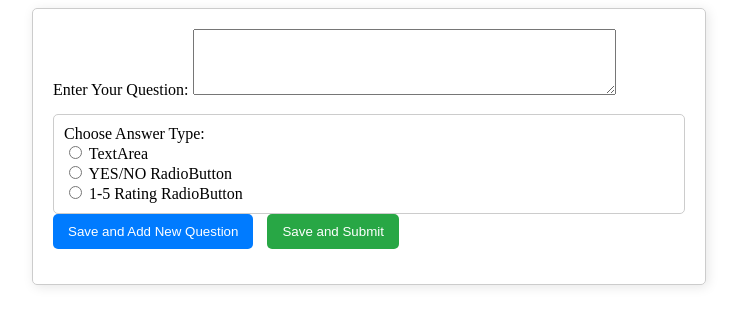
After one commit to deepalikanade4/PMS, a Django app: page /generatekra in a window 1280 px wide. The commit adds this page. Shown: the top 326 px of the page, without its empty margins (271-1010 px from the left). Run offline with Django 4.2, Linux system fonts and the light colour scheme.

Commit message:
almost done with hr module generated kraid and kra table and kra form

```diff
--- a/PMS/__init__.py
+++ /dev/null
@@ -1,3 +0,0 @@
-import pymysql
-
-pymysql.install_as_MySQLdb()
--- a/pmsapp/admin.py
+++ b/pmsapp/admin.py
@@ -1,5 +1,5 @@
 from django.contrib import admin
-from .models import User,Login,Kra,PlanOfAction
+from .models import User,Login,Kra,PlanOfAction,KraId
 
 # Register your models here.
 @admin.register(Login)
@@ -17,3 +17,7 @@ class KraAdmin(admin.ModelAdmin):
 @admin.register(PlanOfAction)
 class POAAdmin(admin.ModelAdmin):
     list_display=['id','user_id','poa','poa_points','start_date','end_date','year','created_on','created_by']
+
+@admin.register(KraId)
+class kraIDAdmin(admin.ModelAdmin):
+    list_display=['id','year','department','designation']
--- /dev/null
+++ b/pmsapp/templates/pmsapp/generatekraform.html
@@ -0,0 +1,75 @@
+<!DOCTYPE html>
+<html lang="en">
+<head>
+    <meta charset="UTF-8">
+    <meta name="viewport" content="width=device-width, initial-scale=1.0">
+    <title>Question Form</title>
+    <style>
+        .container {
+            width: 50%;
+            margin: auto;
+            padding: 20px;
+            border: 1px solid #ccc;
+            border-radius: 5px;
+            box-shadow: 2px 2px 12px rgba(0, 0, 0, 0.1);
+        }
+        .form-group {
+            margin-bottom: 15px;
+        }
+        .border-box {
+            padding: 10px;
+            border: 1px solid #ccc;
+            border-radius: 5px;
+            margin-top: 10px;
+        }
+        .btn {
+            padding: 10px 15px;
+            border: none;
+            border-radius: 5px;
+            cursor: pointer;
+            margin-right: 10px;
+        }
+        .btn-primary {
+            background-color: #007bff;
+            color: white;
+        }
+        .btn-success {
+            background-color: #28a745;
+            color: white;
+        }
+    </style>
+</head>
+<body>
+    <div class="container">
+        <form action="{% url 'generate_kra' %}" method="post" >
+            {% csrf_token %}
+            <input type="hidden" name="kra_id" value="{{current_kra}}">
+            <div class="form-group">
+                <label for="question">Enter Your Question:</label>
+                <textarea id="question" name="question" rows="4" cols="50"></textarea>
+            </div>
+
+            <div class="border-box">
+                <label>Choose Answer Type:</label>
+                <div>
+                    <input type="radio" id="text" name="answer_type" value="text">
+                    <label for="text">TextArea</TextArea></label>
+                </div>
+                <div>
+                    <input type="radio" id="YES/NO" name="answer_type" value="YES/NO">
+                    <label for="YES/NO">YES/NO RadioButton</label>
+                </div>
+                <div>
+                    <input type="radio" id="numeric_rating" name="answer_type" value="numeric_rating">
+                    <label for="numeric_rating">1-5 Rating RadioButton</label>
+                </div>
+            </div>
+
+            <div class="form-group">
+                <button type="submit" name="action" value="save_add_new" class="btn btn-primary">Save and Add New Question</button>
+                <button type="submit" name="action" value="save_submit" class="btn btn-success">Save and Submit</button>
+            </div>
+        </form>
+    </div>
+</body>
+</html>
--- a/pmsapp/urls.py
+++ b/pmsapp/urls.py
@@ -6,5 +6,6 @@ urlpatterns=[
     path("",views.signuppage,name='signup'),
     path("login",views.loginpage,name='login'),
     path("hr_dashboard",views.hr_dashboard,name='hr_dashboard'),
+    path('generatekra',views.generatekra,name='generate_kra')
 
 ]
--- a/pmsapp/views.py
+++ b/pmsapp/views.py
@@ -3,10 +3,12 @@ from django.shortcuts import render,redirect
 from django.contrib.auth import authenticate, login
 from django.contrib.auth.hashers import make_password
 from django.contrib.auth.models import User
-from .forms import Userloginform,UserRegistrationform , HRDashboardForm
-from .models import User,Login,Kra
+from .forms import Userloginform,UserRegistrationform , HRDashboardForm,KRAResponseForm
+from .models import User,Login,Kra,KraId
 from django.contrib import messages
 from django.middleware.csrf import get_token
+
+import datetime
 
 
 def signuppage(request):
@@ -27,17 +29,18 @@ def loginpage(request):
     if request.method=='POST':
         form=Userloginform(request,data=request.POST)
         if form.is_valid():
-            print('*********************************************')
+
             user=authenticate(username=form.cleaned_data['username'],
                          password=form.cleaned_data['password'])
             print(user)
             if user is not None:
-                print("_________________________________________________")
                 login(request,user)
                 print(form.cleaned_data['role'])
+                request.session['empcode'] = user.emp_code
                 if form.cleaned_data['role']=="HR":
-                    form=HRDashboardForm()
-                    return render(request,'pmsapp/HR_dashboard.html',{'form':form})
+                    # user=Login.objects.all
+                    return redirect(hr_dashboard)
+
                 if form.cleaned_data['role']=="Reviewer":
                     return render(request,'pmsapp/dashbord.html',{'form':form})
                 if form.cleaned_data['role']=="Employee":
@@ -49,41 +52,62 @@ def loginpage(request):
         form=Userloginform()
     return render(request,'pmsapp/login.html',{'form':form})
 
-#
-#             if user is not None:
-#                 login(request,user)
-#                 message=messages.success(request,message="Login successfully")
+def hr_dashboard(request):
+    if request.method=='POST':
+        year=request.POST.get("year")
+        department=request.POST.get("department")
+        designation=request.POST.get("designation")
+        primary_reviewer=request.POST.get("primary_reviewer")
+        secondary_reviewer=request.POST.get("secondary_reviewer")
+        year_data=KraId.objects.values_list('year','id')
+        dept_data=KraId.objects.values_list('department','id')
+        design_data=KraId.objects.values_list('designation','id')
 
-#             return render(request,'pmsapp/dashbord.html')
-#         else:
-#             # message=messages.success(request,message="login Not success")
-#             msg='form not valid'
-#             return render(request,'pmsapp/loginpage.html',{'form':form})
+        if year in [str(year[0])for year in [element for element in year_data]]:
+             matched_dept= [dept for dept in [element for element in dept_data] if department == dept[0]]
+             print(matched_dept)
+             matched_designation=[desig for desig in [element for element in design_data] if designation == desig[0]]
+             print(matched_designation)
+             if matched_dept and matched_designation:
+                 if set([e[1] for e in matched_dept]) & set( [e[1] for e in matched_designation]):
 
+                     print("matche found",set([e[1] for e in matched_dept]) & set([e[1] for e in matched_designation]))
+                     pass
+                 else:
+                      print('match found but with seperate new entry created ')
+                      KraId.objects.create(year=year,department=department,designation=designation)
 
+             else:
+                 print("new designation/dept found entry created")
+                 KraId.objects.create(year=year,department=department,designation=designation)
+        else:
+            KraId.objects.create(year=year,department=department,designation=designation)
 
-        # return HttpResponseRedirect('/detailpage/')
-#         # msg="login Successfully{}".format(uname)
+        current_kra_id=KraId.objects.filter(department=department ,designation=designation,year=year).first()
 
+        print(current_kra_id.id)
+        return render(request,'pmsapp\generatekraform.html',{'current_kra':int(current_kra_id.id)})
 
-    # else:
-    #     form=Userloginform()
-    #     # msg='get method'
-        # return render(request,'pmsapp/loginpage.html',{'form':form})
-    # else:
-    #     form=Userloginform()
-    #     msg="you are athenticated"
-    #     print("alredy auth  post-------------------------------------")
+    else:
+        form = HRDashboardForm()
+        return render(request,'pmsapp\HR_dashboard.html', {'form': form})
 
-    #     return render(request,'pmsapp/loginpage.html',{'form':form,'msg':msg})
+def generatekra(request):
 
+   if request.method=="POST":
+       print(request.POST.get('action'))
+       if request.POST.get('action')=='save_add_new':
+           quetion=request.POST.get('question')
+           answer_type=request.POST.get('answer_type')
+           created_by=request.session.get('empcode', None)
+           print(created_by)
+           created_on=datetime.date.today()
+           kra_id=KraId.objects.get(id=request.POST.get('kra_id'))
+           print(kra_id)
+           Kra.objects.create(kra_id=kra_id,created_by=created_by,added_on=created_on,kra_questions=quetion,answer_type=answer_type)
+           return render(request,"pmsapp\generatekraform.html")
+       elif request.POST.get('action')=='save_submit':
 
-
-def hr_dashboard(request):
-    form = HRDashboardForm()
-    # kra_reports = Kra.objects.select_related('User').all()
-
-    return render(request,'pmsapp\HR_dashboard.html', {
-        'form': form,
-        # 'kra_reports': kra_reports
-    })
+            return render(request,"pmsapp\HR_dashboard.html")
+   else:
+       return render(request,"pmsapp\generatekraform.html")
```
Also changed, not shown: pmsapp/forms.py (+41 -38 lines), pmsapp/models.py (+12 -3 lines), pmsapp/templates/pmsapp/HR_dashboard.html (+7 -2 lines), pmsapp/templates/pmsapp/kraresponseform.html (added, +14 -0 lines), db.sqlite3, pmsapp/migrations/0002_kraid_alter_kra_kra_id.py (added), pmsapp/migrations/0003_alter_kra_kra_questions.py (added), pmsapp/migrations/0004_rename_kra_id_kraid_id_alter_kraid_year.py (added), pmsapp/templates/pmsapp/reviewer_dashboard.html (added), pmsapp/templates/pmsapp/reviewerdashbord.html (added), pmsapp/templates/pmsapp/user_dashboard.html (added), pmsapp/templates/pmsapp/userdashboard.html (renamed from pmsapp/templates/pmsapp/dashbord.html).
